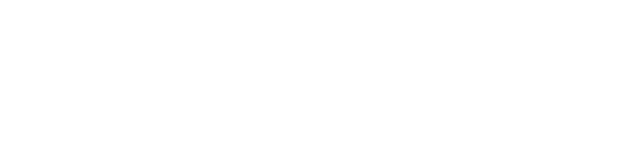
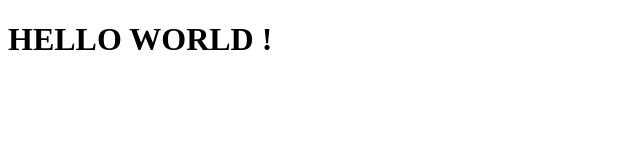
Before and after one commit to Z3R0xLEGEND/Z3R0xLEGEND.github.io, a plain HTML site: page index.html in a window 1280 px wide. Shown: the whole page, without its empty margins (0-640 px from the left). Drawn offline with Linux system fonts and the light colour scheme.

Commit message:
Update index.html

```diff
--- a/index.html
+++ b/index.html
@@ -4,6 +4,6 @@
     <title>Welcome !</title>
   </head>
   <body>
-    <h1><HELLO WORLD !/h1>
+    <h1>HELLO WORLD !</h1>
   </body>
 </html>
```
